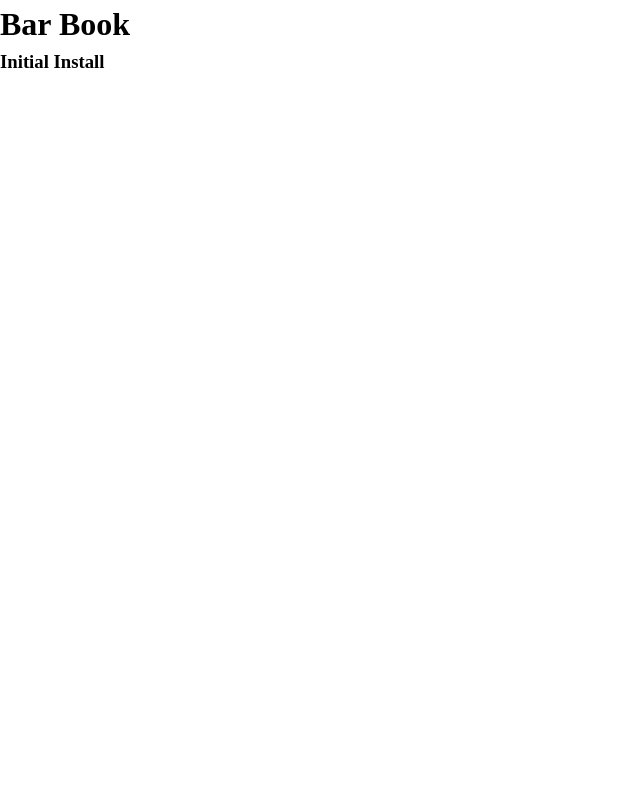
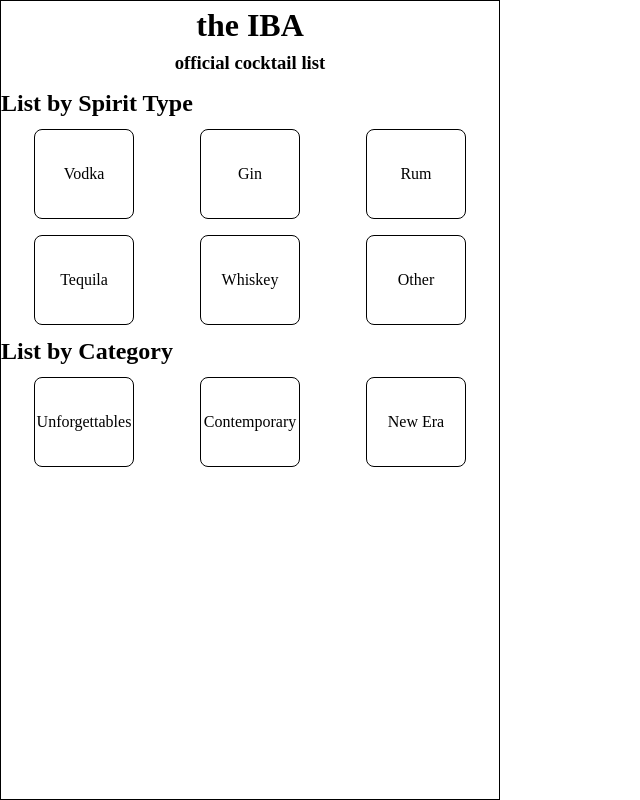
Before and after one commit to AlexanderHeo/barbook, a Next.js app: page / in a window 1280 px wide. Shown: the whole page, without its empty margins (0-640 px from the left). Built offline with nearby package versions, Linux system fonts and the light colour scheme.

Commit message:
frontend: update main index.js

```diff
--- a/pages/index.js
+++ b/pages/index.js
@@ -1,8 +1,91 @@
+import Head from 'next/head';
+import Layout, { siteTitle } from '../components/layout';
+import List from '../components/list';
+import { categoryList, spiritList } from '../lib/list';
+
+// export const getStaticProps = async () => {
+//   const name = await prisma.recipe.findMany();
+//   console.log('name.id:', name);
+// const recipe = await prisma.recipeIngredients.findMany({
+//   where: { recipe_id: name.id },
+//   select: {
+//     ingredient: true,
+//     size: true,
+//   },
+// });
+// console.log('recipe:', recipe);
+
+// recipe.forEach((each) => {
+//   console.log(each.ingredient.name);
+//   console.log(each.size);
+// });
+
+//   return { props: { name } };
+// };
+
+// const name = 'contemporary';
+
+// export const getStaticProps = async () => {
+//   if (
+//     name === 'vodka' ||
+//     name === 'gin' ||
+//     name === 'rum' ||
+//     name === 'tequila' ||
+//     name === 'whiskey'
+//   ) {
+//     const spiritId = await prisma.ingredient.findUnique({
+//       where: {
+//         name: name,
+//       },
+//       select: {
+//         id: true,
+//       },
+//     });
+//     const recipeList = await prisma.recipeIngredients.findMany({
+//       where: {
+//         ingredient_id: spiritId.id,
+//       },
+//       select: {
+//         recipe_id: true,
+//       },
+//     });
+//     const recipeIds = recipeList.map((recipe) => {
+//       return recipe.recipe_id;
+//     });
+//     const drinkList = await prisma.recipe.findMany({
+//       where: {
+//         id: { in: recipeIds },
+//       },
+//     });
+
+//     return {
+//       props: { drinkList },
+//     };
+//   } else if (
+//     name === 'unforgettables' ||
+//     name === 'contemporary' ||
+//     name === 'new era'
+//   ) {
+//     const drinkList = await prisma.recipe.findMany({
+//       where: {
+//         style: name,
+//       },
+//     });
+
+//     return {
+//       props: { drinkList },
+//     };
+//   }
+// };
+
 export default function Home() {
   return (
-    <>
-      <h1>Bar Book</h1>
-      <h3>Initial Install</h3>
-    </>
+    <Layout home>
+      <Head>
+        <title>{siteTitle}</title>
+      </Head>
+      <List title='List by Spirit Type'>{spiritList}</List>
+      <List title='List by Category'>{categoryList}</List>
+    </Layout>
   );
 }
```
